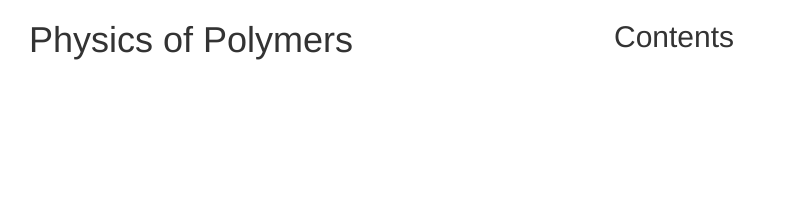
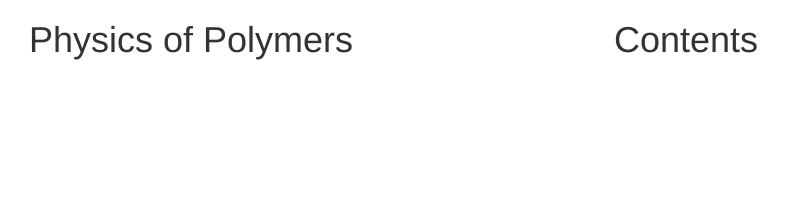
Before and after one commit to mukarramtahir/physics-of-polymers, a Jekyll site: the page built from index.html, in a window 1280 px wide. Shown: the top 216 px of the page, without its empty margins (41-829 px from the left). Built offline with Jekyll 4.4.1, drawn with Linux system fonts in a browser that asks for light colours; nearby versions of some CDN libraries.

Commit message:
start developing custom theme

```diff
--- a/index.html
+++ b/index.html
@@ -8,7 +8,7 @@ layout: cover
       <h1>Physics of Polymers</h1>
     </div>
     <div class="col-xs-6">
-      <h2>Contents</h2>
+      <h1>Contents</h1>
     </div>
   </div>
 </div>
```
